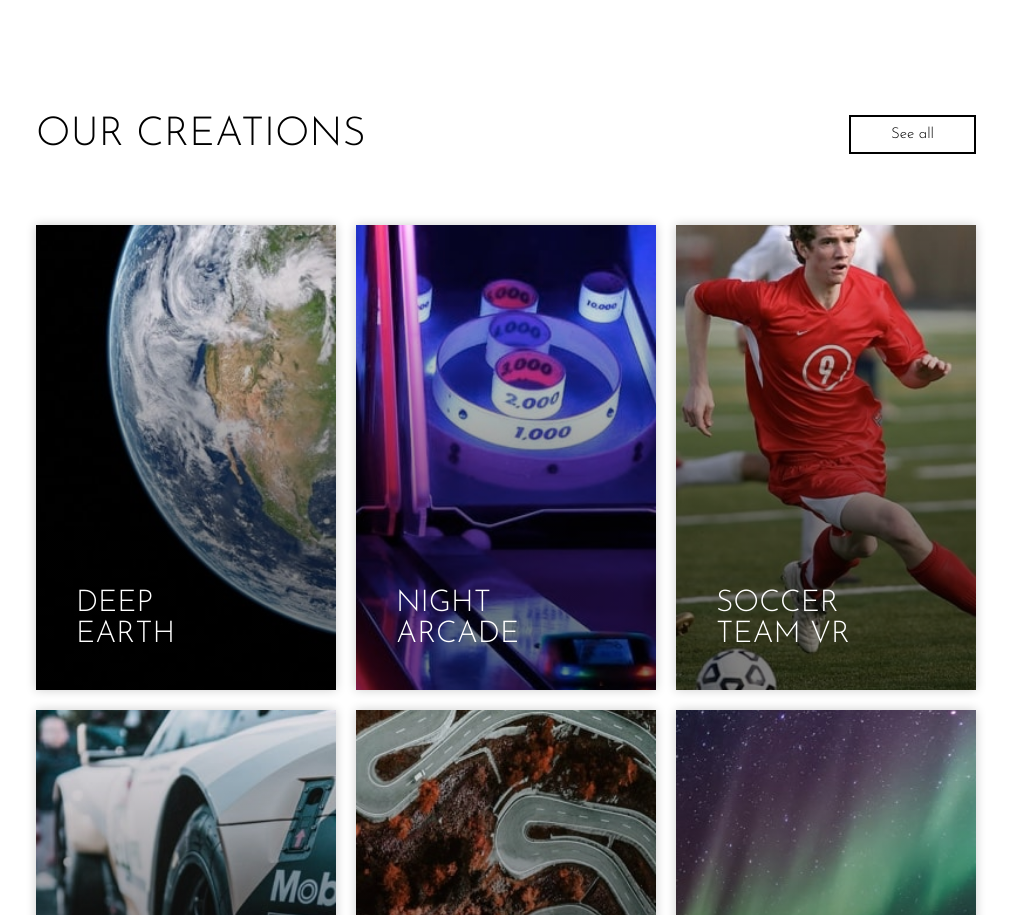
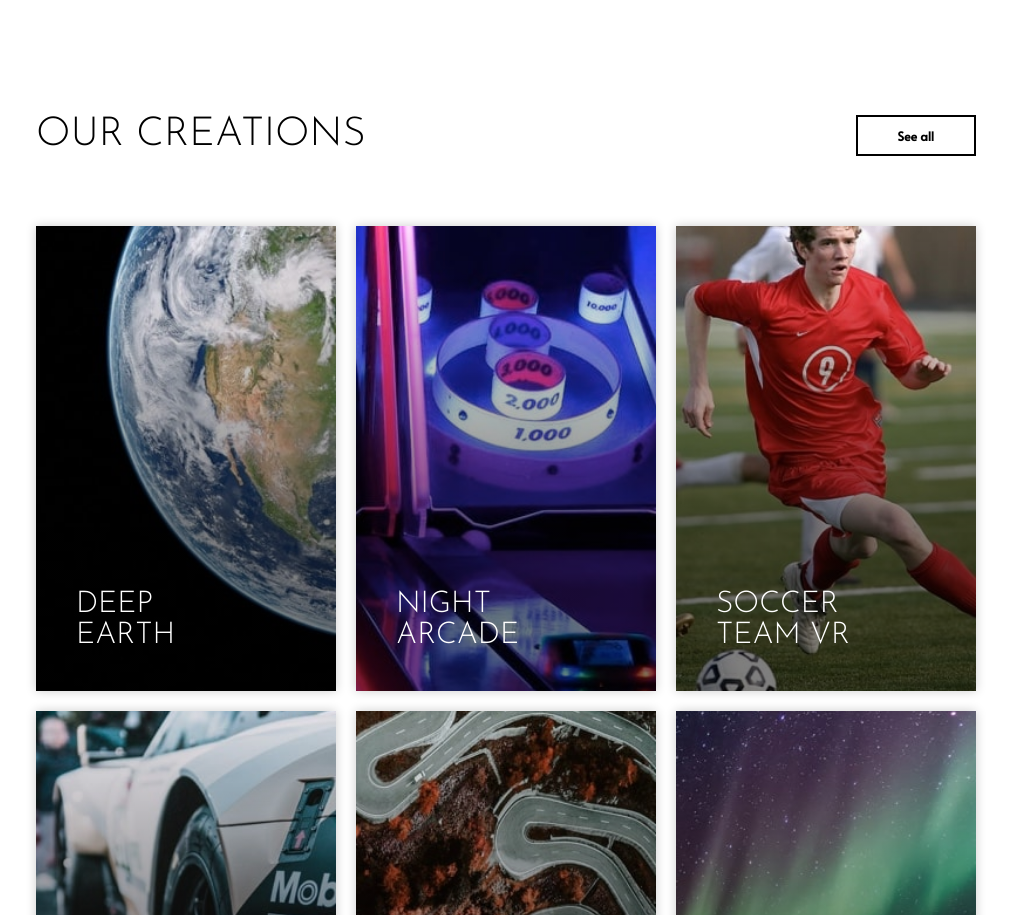
Before and after one commit to S-Alif/loopstudios-landing-page-main, a plain HTML site: page index.html in a window 1280 px wide. Shown: the part 1308-2223 px from the top of the page, without its empty margins (134-1145 px from the left). Drawn offline with Linux system fonts and the light colour scheme.

Commit message:
fix: update code according to design

```diff
--- a/index.html
+++ b/index.html
@@ -83,7 +83,7 @@
 
         <div class="title-content">
           <p>Our creations</p>
-          <h4><a href="" class="btn">See all</a></h4>
+          <a href="" class="btn"><h5>See all</h5></a>
         </div>
 
         <div class="content">
@@ -189,7 +189,7 @@
           </div>
         </div>
 
-        <a href="" class="btn extra">See all</a>
+        <a href="" class="btn extra"><h5>See all</h5></a>
       </div>
     </section>
 
```
